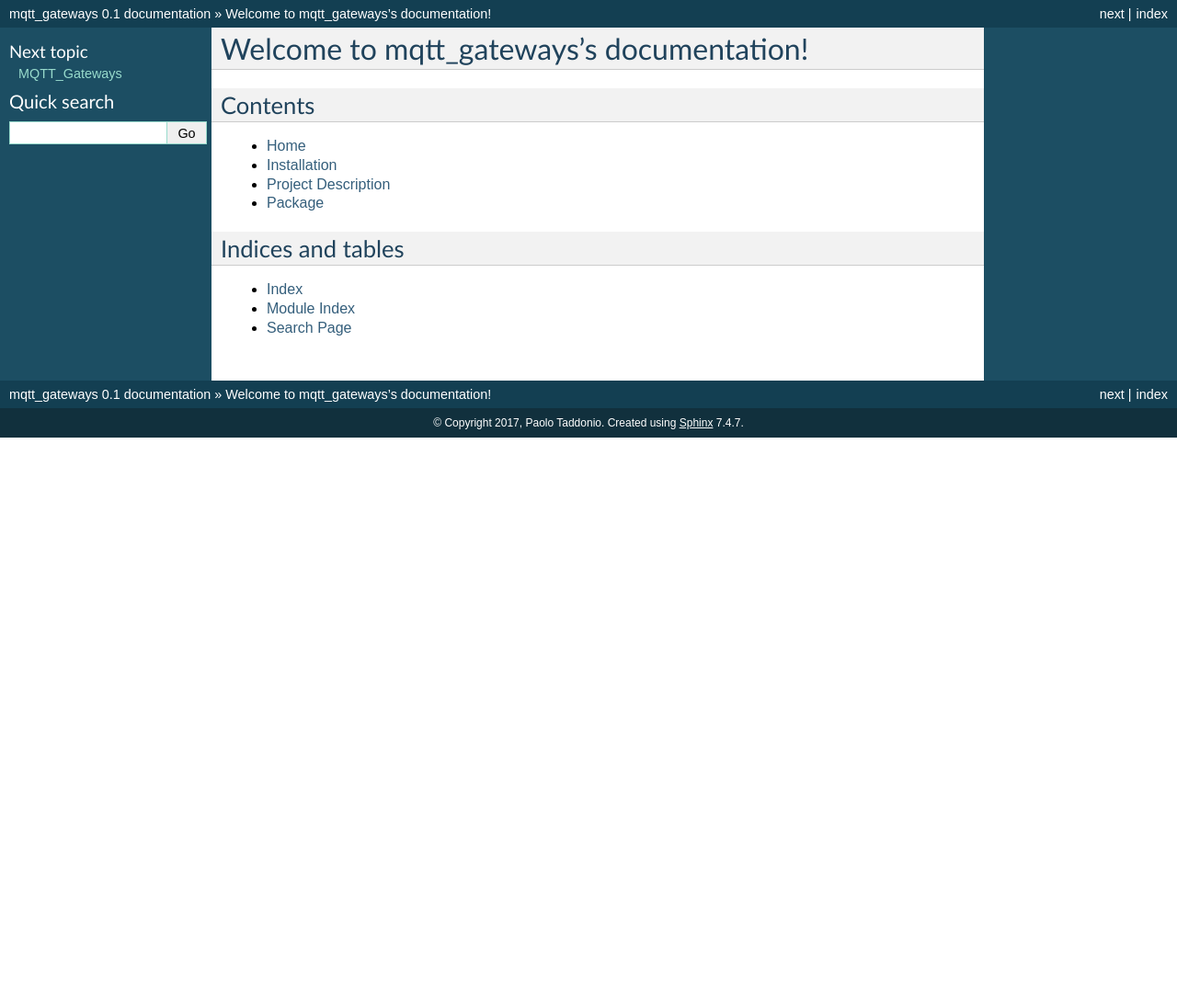
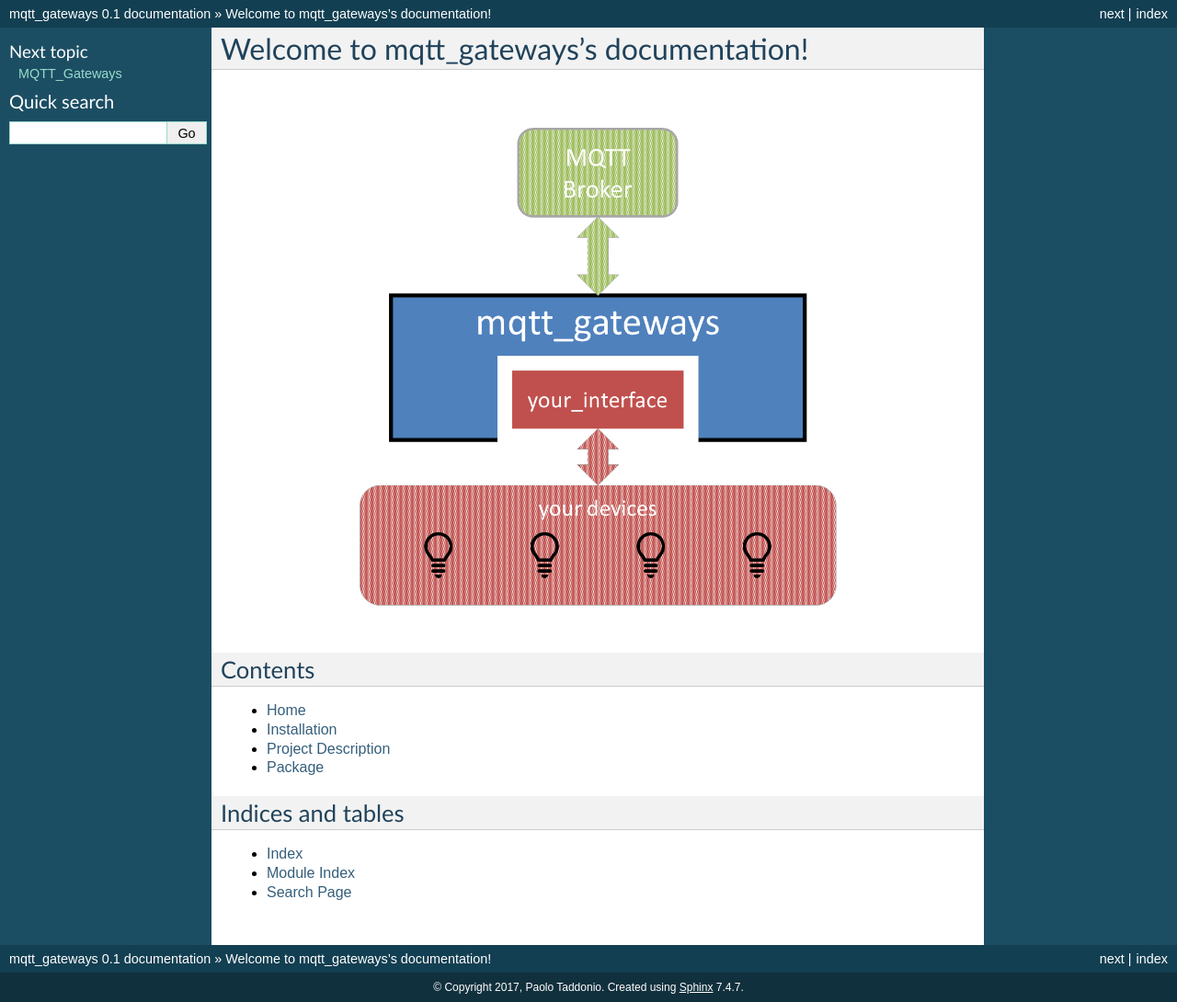
Before and after one commit to ppt000/mqtt_gateways, a Sphinx documentation site: the page built from docs/source/index.rst, in a window 1280 px wide. Shown: the whole page at 92% size. Built offline with Sphinx 7.4.7, drawn with Linux system fonts in a browser that asks for light colours; before the commit the page ends 900 px from its top, so only the background shows below that.

Commit message:
update docs

```diff
--- a/docs/source/index.rst
+++ b/docs/source/index.rst
@@ -5,6 +5,8 @@
 
 Welcome to mqtt_gateways's documentation!
 =========================================
+
+.. image:: basic_diagram.png
 
 Contents
 ********
```
Also changed, not shown: docs/source/basic_diagram.png (added).
